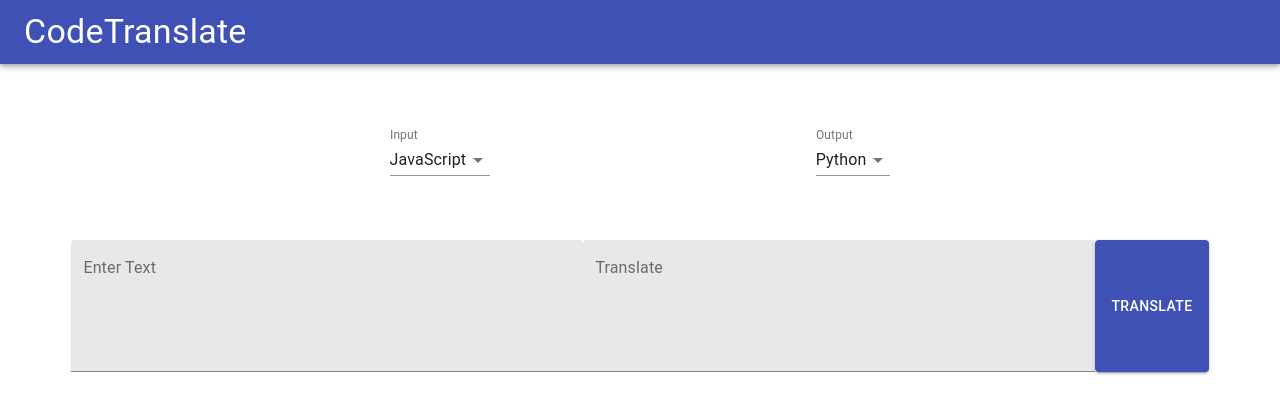
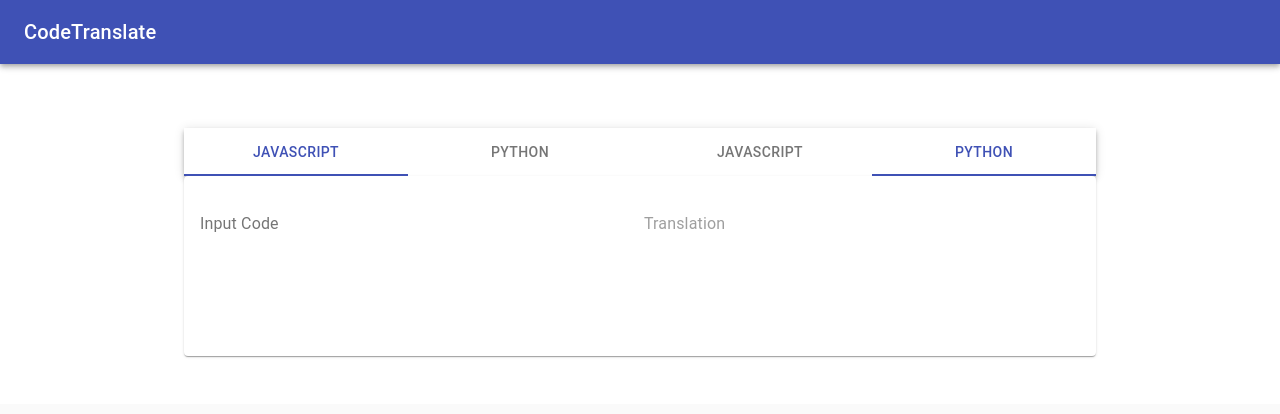
Before and after one commit to cjoshea9/cjs_capstone_frontend, a React (Create React App) app: page / in a window 1280 px wide. Shown: the top 414 px of the page. Built offline with nearby package versions, Linux system fonts and the light colour scheme; no server answers.

Commit message:
removed old app and replaced with new

```diff
--- a/src/App.js
+++ b/src/App.js
@@ -1,62 +1,40 @@
-import React from 'react';
-import './App.css';
-import Navbar from "./components/Navbar"
+import React, { useState, useEffect } from 'react';
+import { makeStyles } from '@material-ui/core/styles';
+import CssBaseline from '@material-ui/core/CssBaseline';
+import AppBar from '@material-ui/core/AppBar';
+import Toolbar from '@material-ui/core/Toolbar';
+import Typography from '@material-ui/core/Typography';
+import Container from '@material-ui/core/Container';
+import Grid from '@material-ui/core/Grid';
+import Paper from '@material-ui/core/Paper';
 import TextField from '@material-ui/core/TextField';
-import Button from '@material-ui/core/Button';
-import Select from '@material-ui/core/Select';
-import InputLabel from '@material-ui/core/InputLabel';
-import MenuItem from '@material-ui/core/MenuItem';
-import FormControl from '@material-ui/core/FormControl';
+import Tabs from '@material-ui/core/Tabs';
+import Tab from '@material-ui/core/Tab';
 
+const useStyles = makeStyles(theme => ({
+  heroContent: {
+    backgroundColor: theme.palette.background.paper,
+    padding: theme.spacing(8, 0, 6),
+  },
+  heroButtons: {
+    marginTop: theme.spacing(4),
+  },
+  basicGrid: {
+    flexGrow: 1,
+  },
+  paper: {
+    padding: theme.spacing(2),
+    display: 'flex',
+    overflow: 'auto',
+    flexWrap: 'wrap',
+    flexDirection: 'column',
+    alignItems:"center",
+    justifyContent:"center",
+    minHeight:180
+  },
+}));
 
-class App extends React.Component {
-  constructor(props){
-    super(props);
-    this.timeout = 0
-    this.state = {
-      input: "",
-      output: "",
-      inputLanguage: "js",
-      outputLangauge: "py",
-    }
-    this.postRequest = this.postRequest.bind(this)
-    this.autoTranslate = this.autoTranslate.bind(this)
-  }
-
-  postRequest() {
-    // TODO: add error checking before post and get request
-    const params = new URLSearchParams({
-      input: this.state.input,
-      in_lang: this.state.inputLanguage,
-      out_lang: this.state.outputLangauge
-    })
-
-    // submit user query to search bar
-    let query = this.state.input + " in "
-    if (this.state.outputLangauge === "js") {
-      query += "javascript";
-    }
-    if (this.state.outputLangauge === "py") {
-      query += "python";
-    }
-    this.querySearch(query);
-
-    fetch('https://cjsback.herokuapp.com/', {
-      method: 'POST',
-      headers: new Headers({
-        'Content-Type': 'application/x-www-form-urlencoded',
-      }),
-      body: params.toString()
-    })
-      .then(res => res.json())
-      .then((data) => {
-        this.setState({
-          output: data['response']
-        })
-      })
-  }
-
-  allowTabs() {
+function allowTabs() {
     const textbox = document.getElementById("input-text-area")
     textbox.onkeydown = function(key) {
       if (key.code === "Tab") {
@@ -70,120 +48,142 @@ class App extends React.Component {
     }
 }
 
-  updateInputLanguage = (input) => {
-    this.setState({
-        inputLanguage: input.target.value
-    });
+export default function App() {
+    const classes = useStyles();
+    let timer = null;
+
+    // set state
+    const [input, setInput] = useState("")
+    const [output, setOutput] = useState("")
+    const [inputLanguage, setInputLanguage] = useState("js")
+    const [outputLanguage, setOutputLanguage] = useState("py")
+
+    // TODO: use get request to populate frontend
+    async function getRequest() {
+        const res = await fetch(`https://cjsback.herokuapp.com/`)
+        const data = await res.json()
     }
 
-  updateOutputLanguage = (input) => {
-    this.setState({
-        outputLangauge: input.target.value
-    });
+    // deals with the fact that setting state is asynchronous
+    useEffect(() => {
+        autoTranslate(input)
+    }, [input])
+
+    async function postRequest(){
+        const params = new URLSearchParams({
+            input: input,
+            in_lang: inputLanguage,
+            out_lang: outputLanguage
+        })
+
+        const requestOptions = {
+        method: 'POST',
+        headers: new Headers({
+            'Content-Type': 'application/x-www-form-urlencoded',
+        }),
+        body: params.toString()
+        };
+        console.log("input", input)
+        const response = await fetch('https://cjsback.herokuapp.com/', requestOptions);
+        const translation = await response.json();
+
+        setOutput(translation["response"])
     }
 
-  // Adds script for search bar
-  componentDidMount () {
-    const script = document.createElement("script");
-    script.src = "https://cse.google.com/cse.js?cx=013104617978576650762:hrpvx9uejrs";
-    script.async = true;
-    document.body.appendChild(script);
+    const handleInputLanguageChange = (event, value) => {
+        console.log("inputLanguage change")
+        setInputLanguage(value)
     }
 
-  querySearch(query) {
-    document.getElementById("gsc-i-id1").value = query;
-    const buttons = document.getElementsByClassName("gsc-search-button gsc-search-button-v2")
-    buttons[0].click();
+    const handleOutputLanguageChange = (event, value) => {
+        setOutputLanguage(value)
     }
 
-  autoTranslate(input) {
-    this.allowTabs()
+    function autoTranslate(value){
+        setInput(value);
 
-    // updates state with what user typed
-    this.setState({
-      input: input.target.value
-    })
-
-    clearTimeout(this.timeout)
-    this.timeout = setTimeout(() => {
-      // translates if 500 ms passes after last keystroke
-      this.postRequest()
-    }, 500);
+        clearTimeout(timer)
+        timer = setTimeout(() => {
+            postRequest()
+        }, 500)
     }
 
-  render() {
+    const handleInputChange = (event) => {
+        allowTabs();
+        const value = event.target.value;
+        autoTranslate(value)
+      }
+
     return (
-      <div>
-        <Navbar/>
-       <div class="selectlanguage">
-       <FormControl>
-        <InputLabel>Input</InputLabel>
-       <Select
-          value={this.inputLanguage}
-          defaultValue={"js"}
-          onChange={this.updateInputLanguage}
+        <React.Fragment>
+            <CssBaseline />
+            <AppBar position="relative">
+                <Toolbar>
+                    <Typography variant="h6" color="inherit" noWrap>
+                        CodeTranslate
+                    </Typography>
+                </Toolbar>
+            </AppBar>
+            <main>
+                {/* Hero unit */}
+                <div className={classes.heroContent}>
+                    <Container maxWidth="md">
+                            <AppBar position="static" color="white">
+                                <Grid container className={classes.basicGrid} spacing={2}>
+                                    <Grid item xs={6}>
+                                        <Tabs
+                                            value={inputLanguage}
+                                            onChange={handleInputLanguageChange}
+                                            indicatorColor="primary"
+                                            textColor="primary"
+                                            variant="fullWidth"
                                         >
-          <MenuItem value={"js"}>JavaScript</MenuItem>
-          <MenuItem value={"py"}>Python</MenuItem>
-        </Select>
-        </FormControl>
-
-
-        <FormControl>
-        <InputLabel>Output</InputLabel>
-        <Select
-          value={this.outputLangauge}
-          defaultValue={"py"}
-          onChange={this.updateOutputLanguage}
+                                            <Tab value= "js" label="JavaScript" />
+                                            <Tab value="py" label="Python" />
+                                        </Tabs>
+                                    </Grid>
+                                    <Grid item xs={6}>
+                                        <Tabs
+                                            value={outputLanguage}
+                                            onChange={handleOutputLanguageChange}
+                                            indicatorColor="primary"
+                                            textColor="primary"
+                                            variant="fullWidth"
                                         >
-          <MenuItem value={"js"}>JavaScript</MenuItem>
-          <MenuItem value={"py"}>Python</MenuItem>
-        </Select>
-        </FormControl>
+                                            <Tab value= "js" label="JavaScript" />
+                                            <Tab value="py" label="Python" />
+                                        </Tabs>
+                                    </Grid>
+                                </Grid>
+                            </AppBar>
+                            <Paper className={classes.paper}>
+                                <Grid container className={classes.basicGrid} spacing={1}>
+                                    <Grid item xs={6}>
+                                        <TextField
+                                        id="input-text-area"
+                                        label="Input Code"
+                                        multiline
+                                        fullWidth
+                                        onChange={handleInputChange}
+                                        InputProps={{ disableUnderline: true }}
+                                        />
+                                    </Grid>
+                                    <Grid item xs={6}>
+                                        <TextField
+                                        id="standard-multiline-static"
+                                        label="Translation"
+                                        multiline
+                                        fullWidth
+                                        InputProps={{ disableUnderline: true }}
+                                        value={output}
+                                        disabled
+                                        />
+                                    </Grid>
+                                </Grid>
+                            </Paper>
+                    </Container>
                 </div>
-
-
-        <div className="textfields">
-          <TextField
-            className="filled-textarea"
-            id="input-text-area"
-            label="Enter Text"
-            multiline
-            rows = "5"
-            variant="filled"
-            onChange={this.autoTranslate}
-            InputProps={{
-              style: {
-                  fontFamily: "monospace"
-              }
-            }}
-          />
-          <TextField
-            className="filled-textarea"
-            label="Translate"
-            multiline
-            rows = "5"
-            variant="filled"
-            value={this.state.output}
-            InputProps={{
-              style: {
-                  fontFamily: "monospace"
-              }
-            }}
-          />
-          <Button
-            variant="contained"
-            color="primary"
-            onClick={this.postRequest}
-            >
-            Translate
-          </Button>
-        </div>
-
-        <div class="gcse-search"></div>
-      </div>
+            </main>
+        </React.Fragment>
     );
 }
-}
-
-export default App;
```
Also changed, not shown: src/RedesignedApp.js (deleted, +0 -189 lines). Lines whose indentation alone changed are shown as unchanged.
